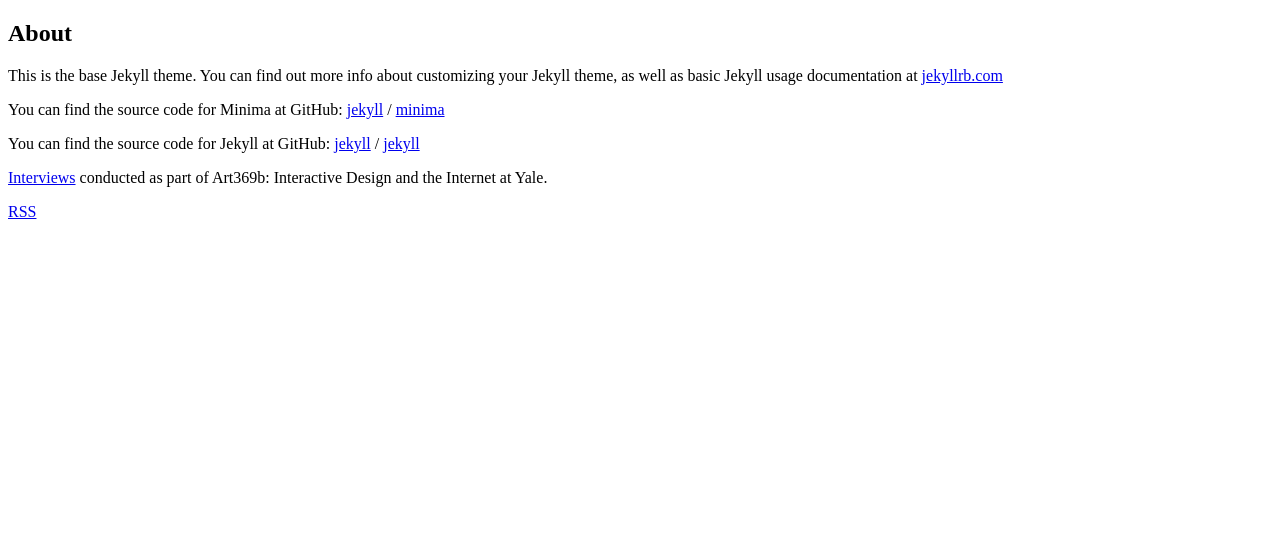
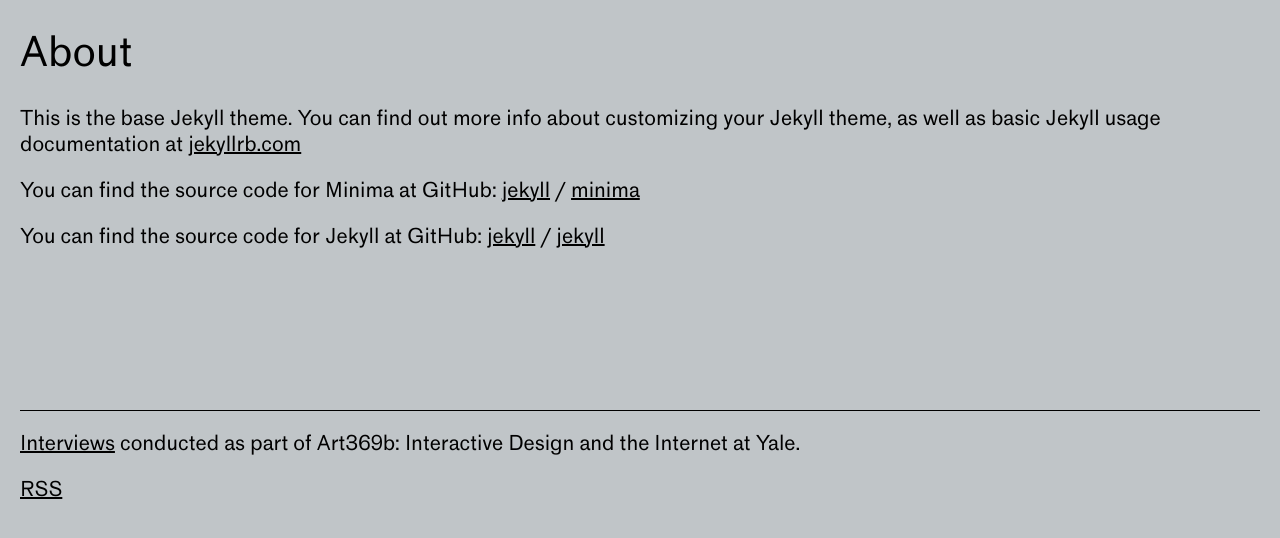
Before and after one commit to laurelschwulst/interviews, a Jekyll site: the page built from about.md, in a window 1280 px wide. Shown: the top 538 px of the page. Built offline with Jekyll 4.4.1, drawn with Linux system fonts in a browser that asks for light colours.

Commit message:
baseurl added

```diff
--- a/_config.yml
+++ b/_config.yml
@@ -10,6 +10,8 @@ markdown: kramdown
 plugins:
   - jekyll-feed
 
+baseurl: /interviews
+
 # Exclude from processing.
 # The following items will not be processed, by default. Create a custom list
 # to override the default setting.
--- a/_includes/head.html
+++ b/_includes/head.html
@@ -2,6 +2,5 @@
   <meta charset="utf-8">
   <meta http-equiv="X-UA-Compatible" content="IE=edge">
   <meta name="viewport" content="width=device-width, initial-scale=1">
-  {% include base.html %}
-  <link rel="stylesheet" href="{{ base }}/css/styles.css">
+  <link rel="stylesheet" href="{{ site.baseurl }}/css/styles.css">
 </head>
--- a/_layouts/home.html
+++ b/_layouts/home.html
@@ -19,7 +19,7 @@ layout: default
           • <span itemprop="author" itemscope itemtype="http://schema.org/Person"><span class="p-author h-card" itemprop="name">{{ post.author }}</span></span>
         {% endif %}</p>
         <h2 class="post-title">
-          <a class="post-link" href="{{ base }}{{ post.url | relative_url }}">
+          <a class="post-link" href="{{ site.baseurl }}{{ post.url | relative_url }}">
             {{ post.title | escape }}
           </a>
         </h2>
```
